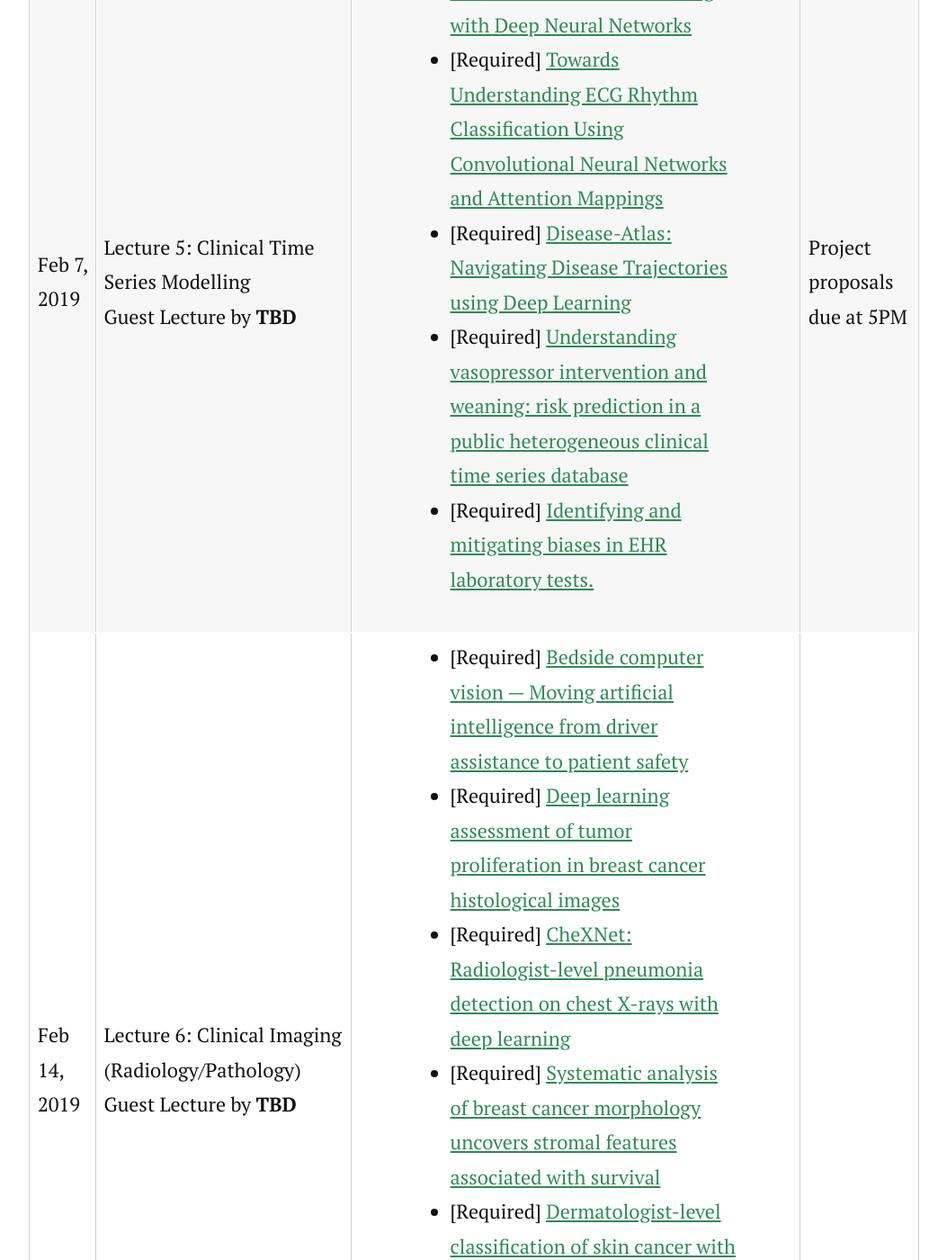
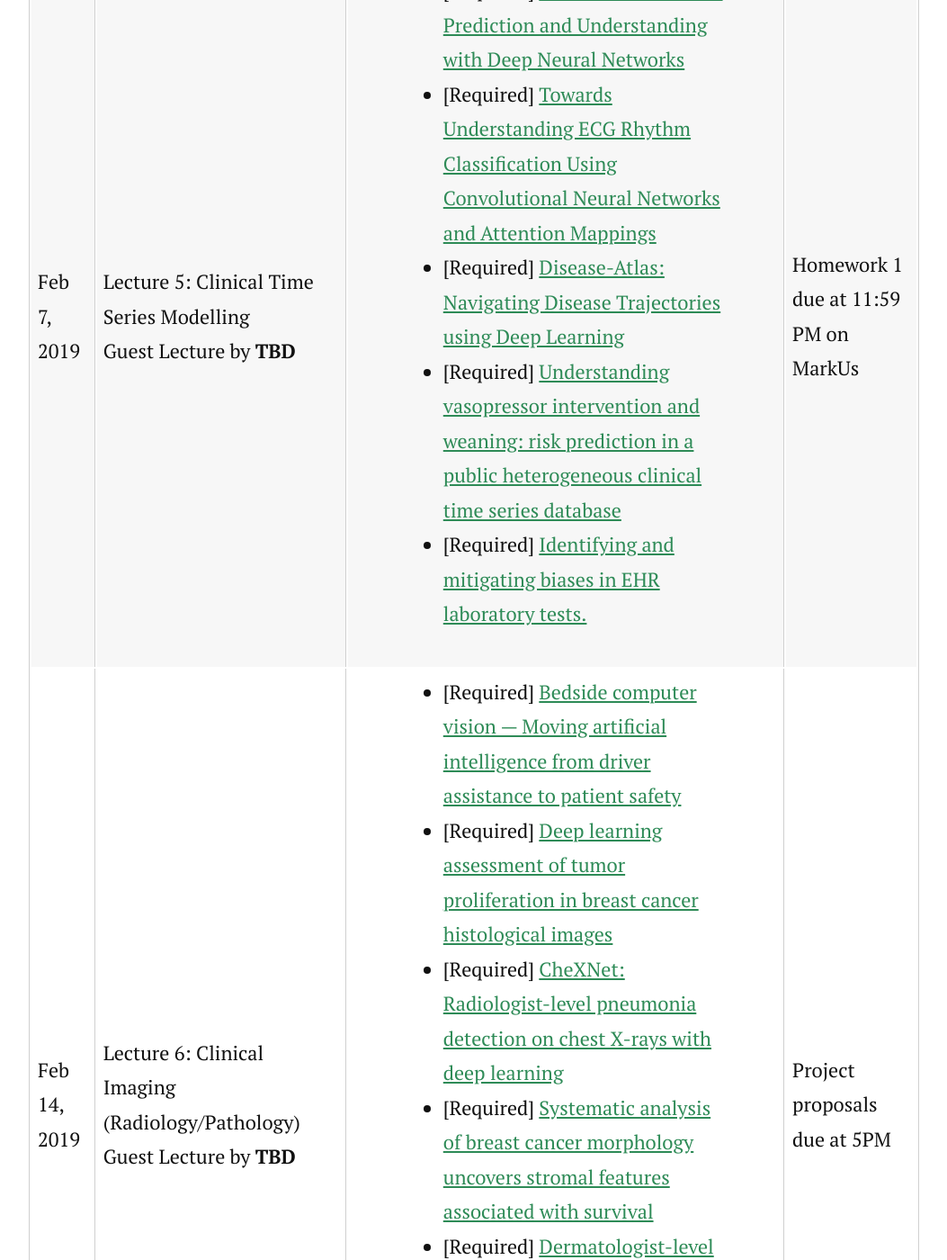
Before and after one commit to CS2541-ML4H2019/CS2541-ML4H2019.github.io, a Jekyll site: the page built from schedule.md, in a window 1280 px wide and 1400 px high, scrolled down 3123 px. Shown: the whole window at 90% size, without its empty margins (113-1166 px from the left). Built offline with Jekyll 4.4.1, drawn with Linux system fonts in a browser that asks for light colours; nearby versions of some CDN libraries.

Commit message:
Update schedule.md

```diff
--- a/schedule.md
+++ b/schedule.md
@@ -87,7 +87,7 @@ title: Schedule
       </ul>
     </td>
     <td>
-      Project proposals due at 5PM
+      Homework 1 due at 11:59 PM on MarkUs
     </td>
   </tr>
   <tr>
@@ -104,6 +104,7 @@ title: Schedule
       </ul>
     </td>
     <td>
+	    Project proposals due at 5PM
     </td>
   </tr>
   <tr>
```
